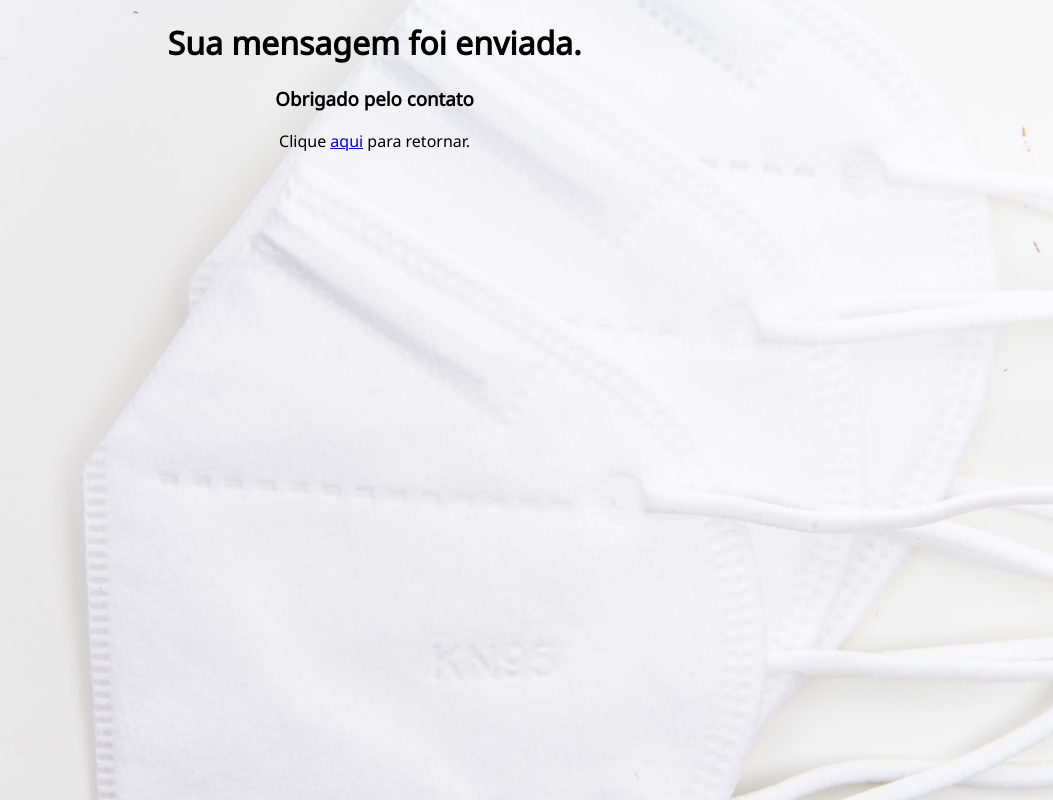
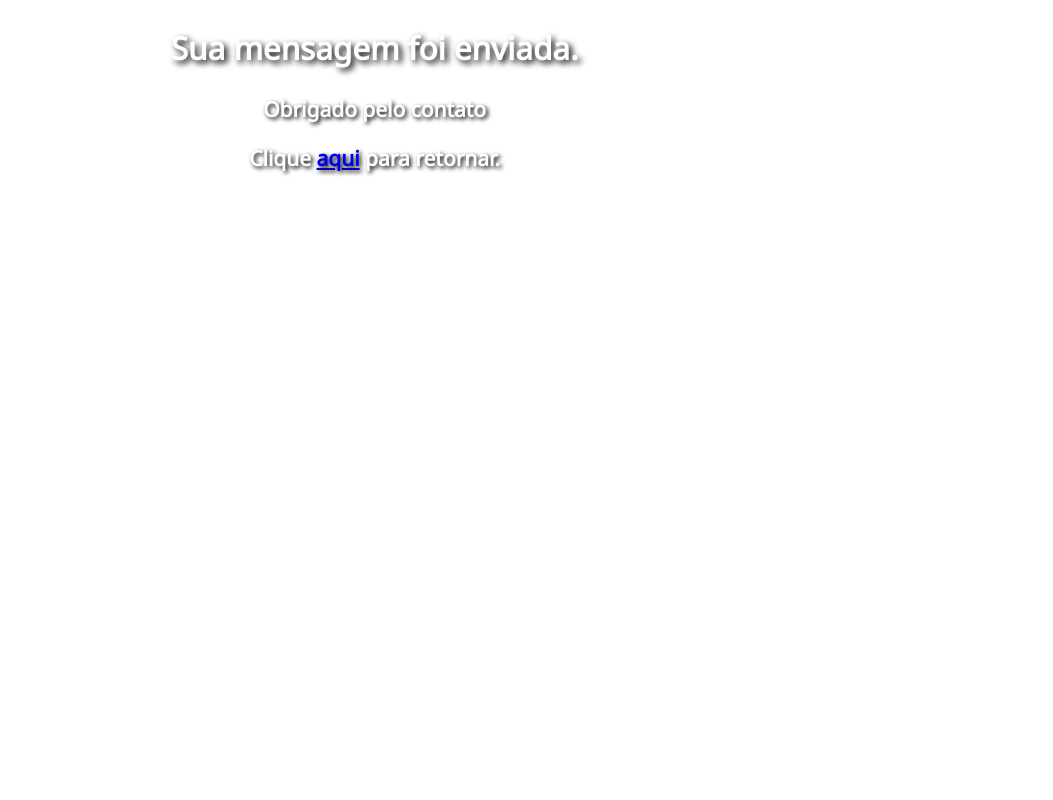
Before and after one commit to rednand/Site_etec_DDW, a plain HTML site: page recebadados.html in a window 1280 px wide. Shown: the whole page, without its empty margins (227-1280 px from the left). Drawn offline with Linux system fonts and the light colour scheme.

Commit message:
Update recebadados.html

```diff
--- a/recebadados.html
+++ b/recebadados.html
@@ -13,11 +13,11 @@
 </head>
 
 <body>
-    <div id="imagemdefundo">
-        <div id="form">
-            <h1>Sua mensagem foi enviada.</h1>
-            <h3>Obrigado pelo contato</h3>
-            <p>Clique <a href="form.html">aqui</a> para retornar.</p>
+    <div id="imagemdefundo2">
+        <div class="font" id="form">
+            <h2 id="font2">Sua mensagem foi enviada.</h2>
+            <h3 class="font">Obrigado pelo contato</h3>
+            <p class="font">Clique <a href="form.html">aqui</a> para retornar.</p>
         </div>
     </div>
 </body>
```
